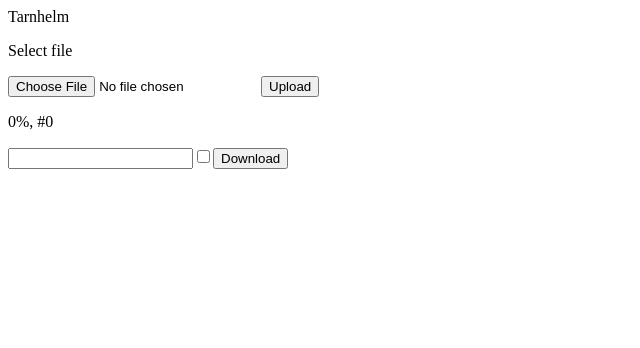
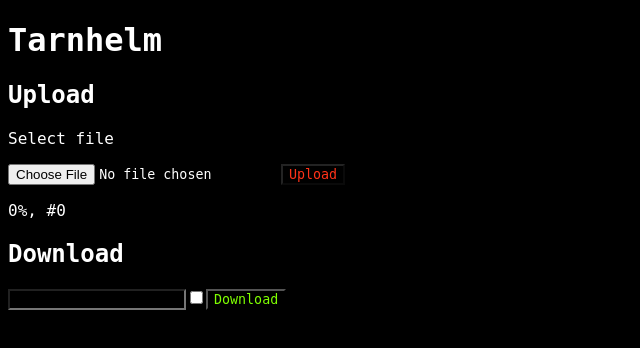
Before and after one commit to bkiac/tarnhelm, a React (Create React App) app in the folder frontend/: page /upload in a window 1280 px wide. Shown: the top 348 px of the page, without its empty margins (0-640 px from the left). Built offline with nearby package versions, Linux system fonts and the light colour scheme; no server answers.

Commit message:
add cool style

```diff
--- a/frontend/src/components/App.tsx
+++ b/frontend/src/components/App.tsx
@@ -6,9 +6,19 @@ import Download from './Download';
 function App(): ReactElement {
   return (
     <div>
-      <header>Tarnhelm</header>
-      <Upload />
-      <Download />
+      <header>
+        <h1>Tarnhelm</h1>
+      </header>
+
+      <section>
+        <h2>Upload</h2>
+        <Upload />
+      </section>
+
+      <section>
+        <h2>Download</h2>
+        <Download />
+      </section>
     </div>
   );
 }
--- a/frontend/src/components/Upload.tsx
+++ b/frontend/src/components/Upload.tsx
@@ -5,6 +5,8 @@ import { useEncryptedFileUpload } from '../hooks';
 
 function Upload(): ReactElement {
   const filesRef = useRef<HTMLInputElement>(null);
+  const [hasFile, setHasFile] = useState(false);
+
   const [counter, setCounter] = useState(0);
 
   const [
@@ -31,8 +33,12 @@ function Upload(): ReactElement {
   return (
     <>
       <p>Select file</p>
-      <input type="file" ref={filesRef} />
-      <button type="button" onClick={handleClick}>
+      <input
+        type="file"
+        ref={filesRef}
+        onChange={(event) => setHasFile(Boolean(event.target.value))}
+      />
+      <button type="button" onClick={handleClick} disabled={!hasFile}>
         Upload
       </button>
       {loading && <p>Uploading...</p>}
--- a/frontend/src/index.tsx
+++ b/frontend/src/index.tsx
@@ -2,6 +2,7 @@ import React from 'react';
 import ReactDOM from 'react-dom';
 
 import axios from './lib/axios';
+import './style.css';
 
 import { App } from './components';
 
--- /dev/null
+++ b/frontend/src/style.css
@@ -0,0 +1,13 @@
+* {
+  color: #fff;
+  background-color: #000;
+  font-family: 'monospace';
+}
+
+button {
+  color: #7fff00;
+}
+
+button:disabled {
+  color: #fe3218;
+}
```
